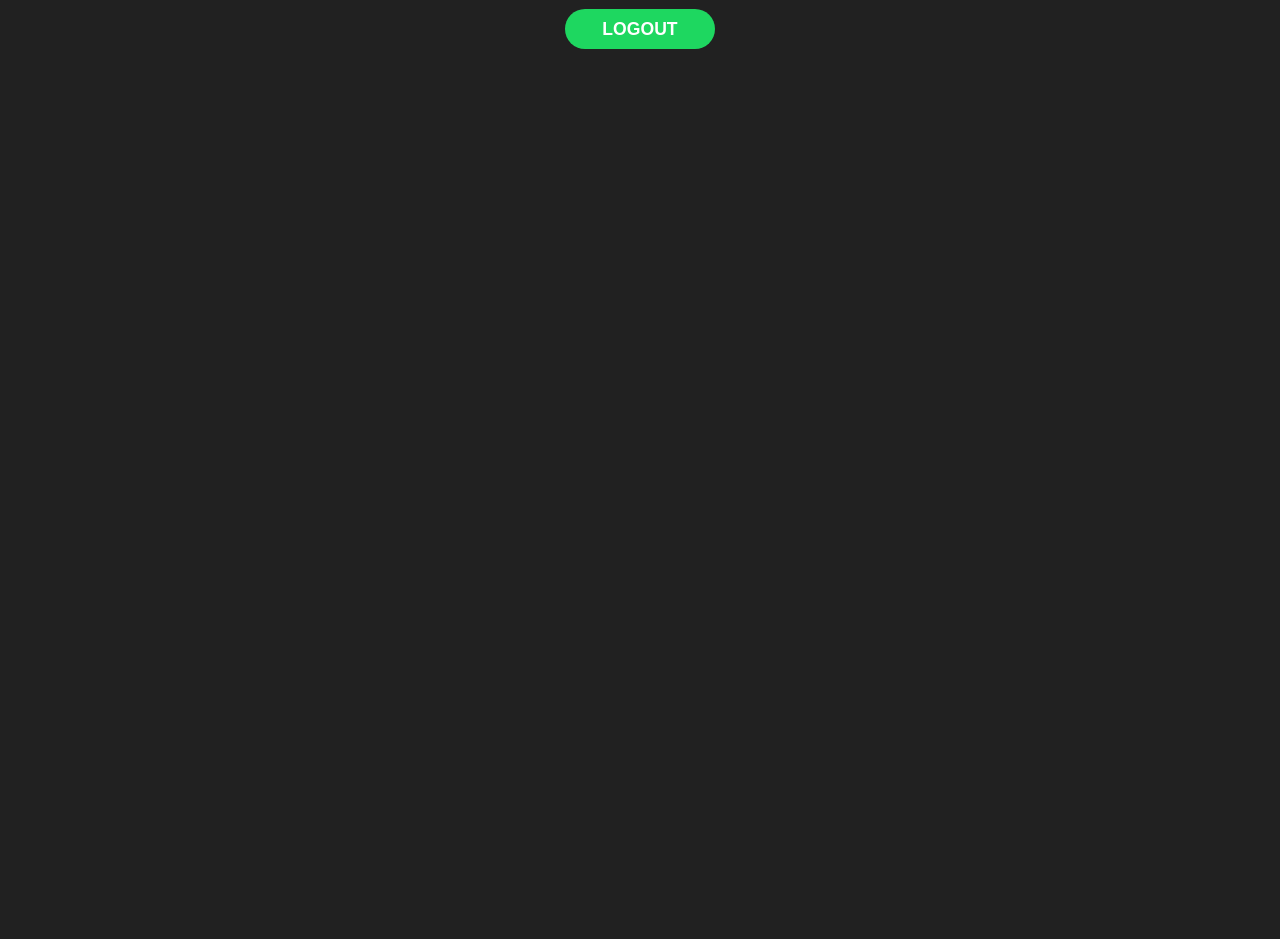
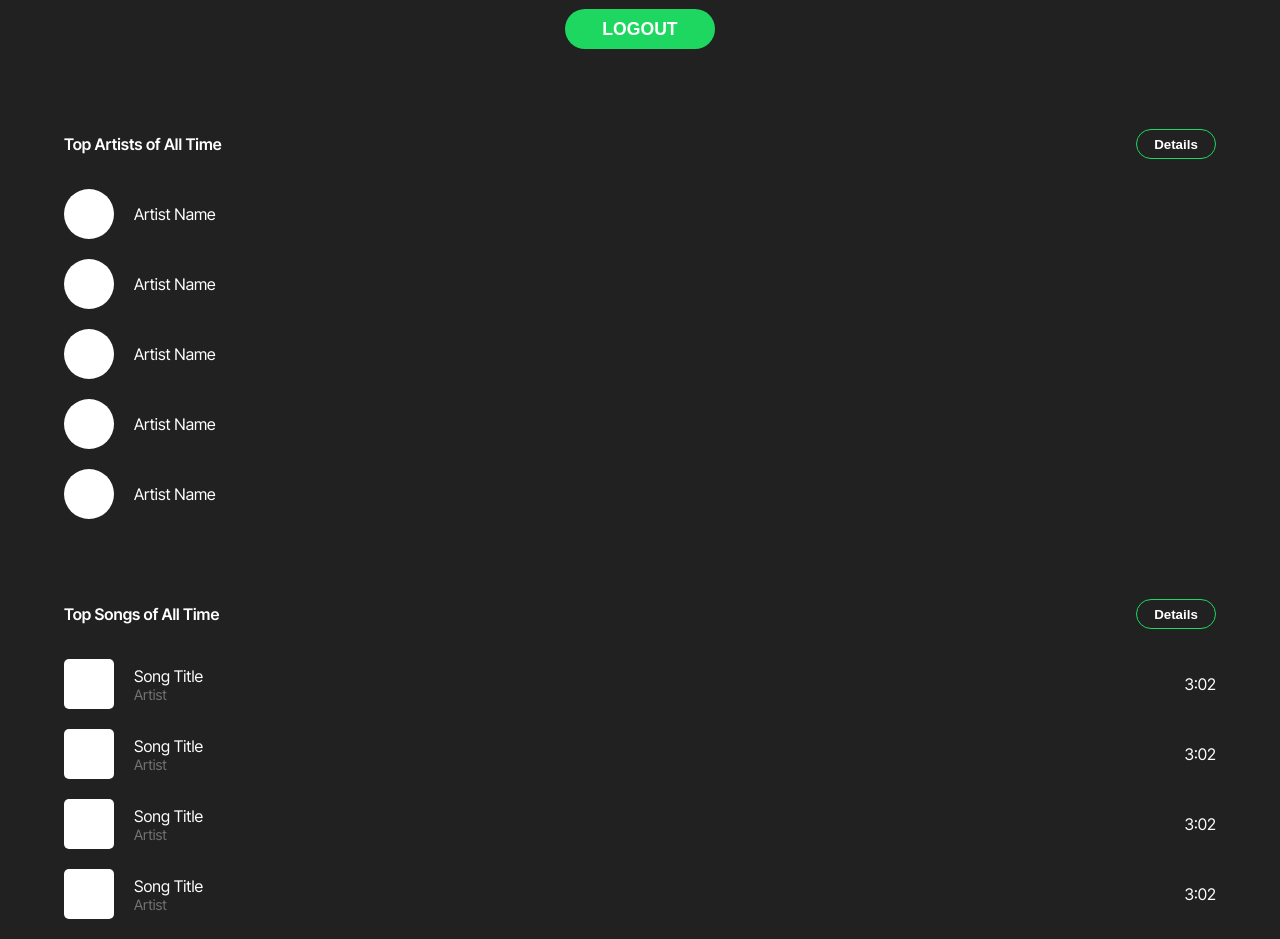
Before and after one commit to djballowe/Spotify-Profile, a React (Create React App) app: page / in a window 1280 px wide. Shown: the part 340-1279 px from the top of the page. Before the commit the page ends 800 px from the top, so only its background shows below. Built offline with nearby package versions, Linux system fonts and the light colour scheme.

Commit message:
top artist and songs layout added

```diff
--- a/src/App.css
+++ b/src/App.css
@@ -128,6 +128,101 @@
   border: none;
   font-size: 1.1rem;
   font-weight: 600;
+}
+
+.top-artists-container p {
+  color: white;
+}
+
+.top-artist-title {
+  margin: 80px 0 30px 0;
+  display: flex;
+  align-items: center;
+  justify-content: space-between;
+}
+.top-artist-title p {
+  font-weight: 600;
+}
+.top-artist-title button {
+  height: 30px;
+  width: 80px;
+  border: rgb(30, 215, 96) 1px solid;
+  background-color: transparent;
+  color: white;
+  border-radius: 20px;
+  font-weight: 600;
+  cursor: pointer;
+}
+
+.artist {
+  margin: 20px 0;
+  display: flex;
+  align-items: center;
+  cursor: pointer;
+}
+.artist .artist-pic {
+  height: 50px;
+  width: 50px;
+  background-color: white;
+  border-radius: 25px;
+}
+.artist p {
+  margin-left: 20px;
+}
+
+.home-container {
+  margin: auto;
+  width: 90%;
+}
+
+.top-songs-container p {
+  color: white;
+}
+
+.top-songs-title {
+  display: flex;
+  align-items: center;
+  justify-content: space-between;
+  margin: 80px 0 30px 0;
+}
+.top-songs-title p {
+  font-weight: 600;
+}
+.top-songs-title button {
+  height: 30px;
+  width: 80px;
+  border: rgb(30, 215, 96) 1px solid;
+  background-color: transparent;
+  color: white;
+  border-radius: 20px;
+  font-weight: 600;
+  cursor: pointer;
+}
+
+.song {
+  display: flex;
+  align-items: center;
+  justify-content: space-between;
+  margin: 20px 0;
+  cursor: pointer;
+}
+
+.album-cover {
+  background-color: white;
+  height: 50px;
+  width: 50px;
+  border-radius: 5px;
+  margin-right: 20px;
+}
+
+.song-details-container {
+  display: flex;
+  align-items: center;
+}
+
+.song-details p:nth-of-type(2) {
+  font-size: 0.9rem;
+  color: rgb(113, 113, 113);
 }
 
 body {
--- a/src/App.js
+++ b/src/App.js
@@ -1,8 +1,10 @@
 import Login from "./components/login/Login";
 import Header from "./components/nav/Header";
-import Profile from "./components/Profile/Profile";
+import Profile from "./components/Profile-Main/Profile";
 import "./App.css";
 import MobileHeader from "./components/nav/MobileHeader";
+import Artists from "./components/Profile-Main/Artists";
+import Home from "./components/Home/Home";
 
 function App() {
   return (
@@ -10,7 +12,7 @@ function App() {
       {/* <Header /> */}
       <MobileHeader />
       {/* <Login /> */}
-      <Profile />
+      <Home />
     </div>
   );
 }
--- a/src/App.scss
+++ b/src/App.scss
@@ -1,5 +1,6 @@
 $green: rgba(30, 215, 96, 255);
 $off-black: rgb(33, 33, 33);
+$word-black: rgb(113, 113, 113);
 
 @mixin flex-column() {
   display: flex;
@@ -14,7 +15,10 @@ $off-black: rgb(33, 33, 33);
 @import "./components/login/login";
 @import "./components/nav/header";
 @import "./components/nav/mobileheader";
-@import "./components/Profile/profile";
+@import "./components/Profile-Main/profile";
+@import "./components/Profile-Main/artists";
+@import "./components/Home/home";
+@import "./components/Profile-Main/songs";
 
 body {
   background-color: $off-black;
--- /dev/null
+++ b/src/components/Home/Home.js
@@ -0,0 +1,18 @@
+import React from "react";
+import Artists from "../Profile-Main/Artists";
+import Profile from "../Profile-Main/Profile";
+import Songs from "../Profile-Main/Songs";
+
+const Home = () => {
+  return (
+    <div className="home-container">
+      <Profile />
+      <div>
+        <Artists />
+        <Songs />
+      </div>
+    </div>
+  );
+};
+
+export default Home;
--- /dev/null
+++ b/src/components/Home/_home.scss
@@ -0,0 +1,4 @@
+.home-container {
+    margin: auto;
+    width: 90%;
+}
--- /dev/null
+++ b/src/components/Profile-Main/Artists.js
@@ -0,0 +1,41 @@
+import React from "react";
+
+const Artists = () => {
+  return (
+    <div className="top-artists-container">
+      <div className="top-artist-title">
+        <p>Top Artists of All Time</p>
+        <button>Details</button>
+      </div>
+      <div className="top-artist-list">
+        <div className="artist">
+          {/* <img src="" alt="" /> */}
+          <div className="artist-pic"></div>
+          <p>Artist Name</p>
+        </div>
+        <div className="artist">
+          {/* <img src="" alt="" /> */}
+          <div className="artist-pic"></div>
+          <p>Artist Name</p>
+        </div>
+        <div className="artist">
+          {/* <img src="" alt="" /> */}
+          <div className="artist-pic"></div>
+          <p>Artist Name</p>
+        </div>
+        <div className="artist">
+          {/* <img src="" alt="" /> */}
+          <div className="artist-pic"></div>
+          <p>Artist Name</p>
+        </div>
+        <div className="artist">
+          {/* <img src="" alt="" /> */}
+          <div className="artist-pic"></div>
+          <p>Artist Name</p>
+        </div>
+      </div>
+    </div>
+  );
+};
+
+export default Artists;
--- /dev/null
+++ b/src/components/Profile-Main/Songs.js
@@ -0,0 +1,68 @@
+import React from "react";
+
+const Songs = () => {
+  return (
+    <div className="top-songs-container">
+      <div className="top-songs-title">
+        <p>Top Songs of All Time</p>
+        <button>Details</button>
+      </div>
+      <div className="top-songs-list-container">
+        <div className="song">
+          <div className="song-details-container">
+            {/* <img src="" alt="" /> */}
+            <div className="album-cover"></div>
+            <div className="song-details">
+              <p>Song Title</p>
+              <p>Artist</p>
+            </div>
+          </div>
+          <div className="time">
+            <p>3:02</p>
+          </div>
+        </div>
+        <div className="song">
+          <div className="song-details-container">
+            {/* <img src="" alt="" /> */}
+            <div className="album-cover"></div>
+            <div className="song-details">
+              <p>Song Title</p>
+              <p>Artist</p>
+            </div>
+          </div>
+          <div className="time">
+            <p>3:02</p>
+          </div>
+        </div>
+        <div className="song">
+          <div className="song-details-container">
+            {/* <img src="" alt="" /> */}
+            <div className="album-cover"></div>
+            <div className="song-details">
+              <p>Song Title</p>
+              <p>Artist</p>
+            </div>
+          </div>
+          <div className="time">
+            <p>3:02</p>
+          </div>
+        </div>
+        <div className="song">
+          <div className="song-details-container">
+            {/* <img src="" alt="" /> */}
+            <div className="album-cover"></div>
+            <div className="song-details">
+              <p>Song Title</p>
+              <p>Artist</p>
+            </div>
+          </div>
+          <div className="time">
+            <p>3:02</p>
+          </div>
+        </div>
+      </div>
+    </div>
+  );
+};
+
+export default Songs;
--- /dev/null
+++ b/src/components/Profile-Main/_artists.scss
@@ -0,0 +1,39 @@
+.top-artists-container {
+  p {
+    color: white;
+  }
+}
+
+.top-artist-title {
+  margin: 80px 0 30px 0;
+  @include flex-center();
+  justify-content: space-between;
+  p {
+    font-weight: 600;
+  }
+  button {
+    height: 30px;
+    width: 80px;
+    border: $green 1px solid;
+    background-color: transparent;
+    color: white;
+    border-radius: 20px;
+    font-weight: 600;
+    cursor: pointer;
+  }
+}
+
+.artist {
+  margin: 20px 0;
+  @include flex-center();
+  cursor: pointer;
+  .artist-pic {
+    height: 50px;
+    width: 50px;
+    background-color: white;
+    border-radius: 25px;
+  }
+  p {
+    margin-left: 20px;
+  }
+}
--- /dev/null
+++ b/src/components/Profile-Main/_songs.scss
@@ -0,0 +1,50 @@
+.top-songs-container {
+  p {
+    color: white;
+  }
+}
+
+.top-songs-title {
+  @include flex-center();
+  justify-content: space-between;
+  margin: 80px 0 30px 0;
+  p {
+    font-weight: 600;
+  }
+  button {
+    height: 30px;
+    width: 80px;
+    border: $green 1px solid;
+    background-color: transparent;
+    color: white;
+    border-radius: 20px;
+    font-weight: 600;
+    cursor: pointer;
+  }
+}
+
+.song {
+  @include flex-center();
+  justify-content: space-between;
+  margin: 20px 0;
+  cursor: pointer;
+}
+
+.album-cover {
+  background-color: white;
+  height: 50px;
+  width: 50px;
+  border-radius: 5px;
+  margin-right: 20px;
+}
+
+.song-details-container {
+  @include flex-center();
+}
+
+.song-details {
+  p:nth-of-type(2) {
+    font-size: 0.9rem;
+    color: $word-black;
+  }
+}
```
Also changed, not shown: src/components/Profile-Main/Profile.js (renamed from src/components/Profile/Profile.js), src/components/Profile-Main/_profile.scss (renamed from src/components/Profile/_profile.scss), 1 other file (tests, documents, lock files or other folders).
